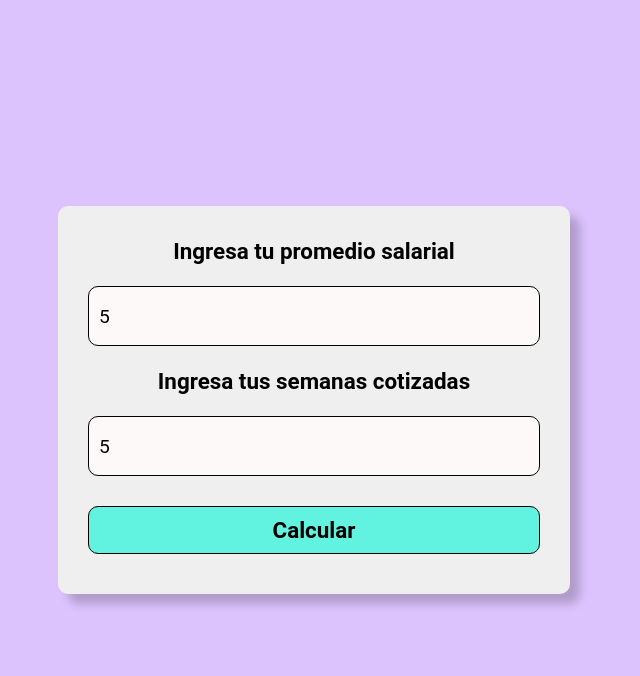
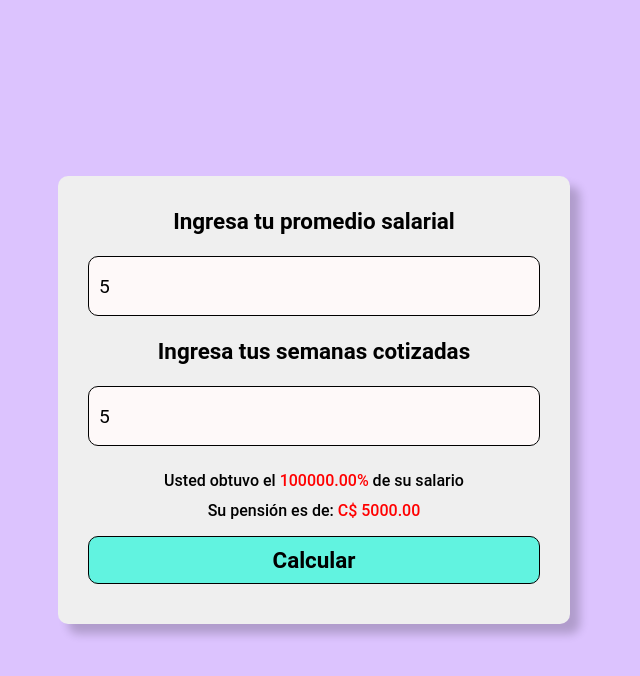
Before and after one commit to endermendoza24/calculo-pension-INSS, a plain HTML site: page index.html in a window 1280 px wide. Both pictures are taken after typing "5", "5" into the empty fields and a click on the button "Calcular". Shown: the whole page, without its empty margins (326-966 px from the left). Drawn offline with Linux system fonts and the light colour scheme.

Commit message:
Proyecto finalizado, aunque aún pueden haber muchas mejoras...

```diff
--- a/index.html
+++ b/index.html
@@ -15,9 +15,10 @@
             <label for="semanas">Ingresa tus semanas cotizadas</label>
             <input type="number" name="semanas" id="semanas" required min="0" placeholder="Semanas" class="form-control">
 
-            <label for="" class="pension"></label>
-            <button class="btn-submit" type="button">Calcular</button>
+            <label for="" id="pension" class="pension"></label>
+            <button class="btn-submit" onclick="onClickPension()" type="button">Calcular</button>
         </form>
     </div>
+    <script src="./main.js"></script>
 </body>
 </html>
--- /dev/null
+++ b/main.js
@@ -0,0 +1,35 @@
+const calcularPension = (promedioSalario = 0, semanasCotizadas = 0) =>{
+    const factorBasico = 0.20;
+    const factorAplicacion = 0.010;
+    const semanaAnual = 52;
+
+    let excesoSemanas = semanasCotizadas - 150;
+    let semanas = excesoSemanas / semanaAnual;
+    let factorAnual = semanas * factorAplicacion;
+    let tasaReemplazo = factorAnual + factorBasico;
+    let pension = tasaReemplazo * promedioSalario;
+
+    // que no sea menor de 5000
+
+    if(pension < 5000){
+        pension = 5000;
+    }
+
+    return pension.toFixed(2);
+}
+
+console.log(calcularPension(150,1560))
+
+const onClickPension = () =>{
+    const semanas = document.getElementById("semanas");
+    const semanaCot = semanas.value;
+    const salario = document.getElementById("salario");
+    const salarioCot = salario.value;
+
+    const valorPension = calcularPension(salarioCot, semanaCot);
+
+    let porcentajePension = (valorPension * 100) / salarioCot;
+
+    const pensionFinal = document.getElementById("pension");
+    pensionFinal.innerHTML = `Usted obtuvo el <span style="color:red">${porcentajePension.toFixed(2)}%</span> de su salario <br> Su pensión es de: <span style="color:red;">C$ ${valorPension}</<span>`;
+}
--- a/style.css
+++ b/style.css
@@ -36,7 +36,10 @@ form{
     width: 40%;
     border-radius: 10px;
     box-shadow: 10px 10px 10px var(--deg);
-
+    transition: ease-in-out .6s;
+}
+form:hover{
+    transform: scale(1.04);
 }
 form label{
     font-size: var(--lg);
```
Also changed, not shown: 1 other file.
